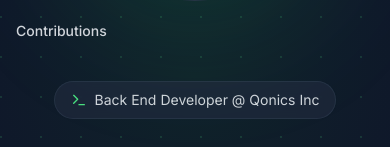
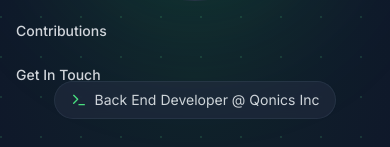
Before and after one commit to kwizerisezerano/MyProfile, a Next.js app: page / in a window 390 px wide. Both pictures are taken after a click on the button 354 px from the left and 40 px from the top of the page. Shown: the part 344-491 px from the top of the page. Built offline with nearby package versions, Linux system fonts and the light colour scheme; no server answers.

Commit message:
fix:final design

```diff
--- a/app/components/Navigation.tsx
+++ b/app/components/Navigation.tsx
@@ -12,6 +12,7 @@
   { name: 'Projects', href: '#projects' },
   { name: 'Experience', href: '#experience' },
   { name: 'Contributions', href: '#contributions' },
+  { name: 'Get In Touch', href: '#contact' },
 ]
 
 export default function Navigation() {
@@ -60,6 +61,19 @@
           {/* Desktop Navigation */}
           <div className="hidden md:flex items-center gap-6">
             {navItems.map((item) => (
+              item.name === 'Get In Touch' ? (
+                <a
+                  key={item.name}
+                  href={item.href}
+                  onClick={(e) => {
+                    e.preventDefault()
+                    handleNavClick(item.href)
+                  }}
+                  className="px-4 py-2 bg-primary-500 hover:bg-primary-600 text-white text-sm font-medium rounded-lg transition-colors duration-200 shadow-lg shadow-primary-500/25"
+                >
+                  {item.name}
+                </a>
+              ) : (
                 <a
                   key={item.name}
                   href={item.href}
@@ -71,18 +85,8 @@
                 >
                   {item.name}
                 </a>
+              )
             ))}
-            {/* Get In Touch Button */}
-            <a
-              href="#contact"
-              onClick={(e) => {
-                e.preventDefault()
-                handleNavClick('#contact')
-              }}
-              className="px-4 py-2 bg-primary-500 hover:bg-primary-600 text-white text-sm font-medium rounded-lg transition-colors duration-200 shadow-lg shadow-primary-500/25"
-            >
-              Get In Touch
-            </a>
             {/* Theme Toggle */}
             <button
               onClick={toggleTheme}
@@ -130,7 +134,7 @@
 
         {/* Mobile Navigation */}
         {isOpen && (
-          <div className="md:hidden mt-4 pb-4 border-t border-dark-700">
+          <div className={`md:hidden mt-4 pb-4 border-t ${isDark ? 'border-dark-700' : 'border-gray-200'}`}>
             <div className="flex flex-col gap-2 pt-4">
               {navItems.map((item) => (
                 <a
@@ -140,7 +144,7 @@
                     e.preventDefault()
                     handleNavClick(item.href)
                   }}
-                  className="text-gray-300 hover:text-primary-400 transition-colors duration-200 py-2 text-sm font-medium"
+                  className={`transition-colors duration-200 py-2 text-sm font-medium ${isDark ? 'text-gray-300 hover:text-primary-400' : 'text-gray-600 hover:text-primary-600'}`}
                 >
                   {item.name}
                 </a>
```
Lines whose indentation alone changed are shown as unchanged.
